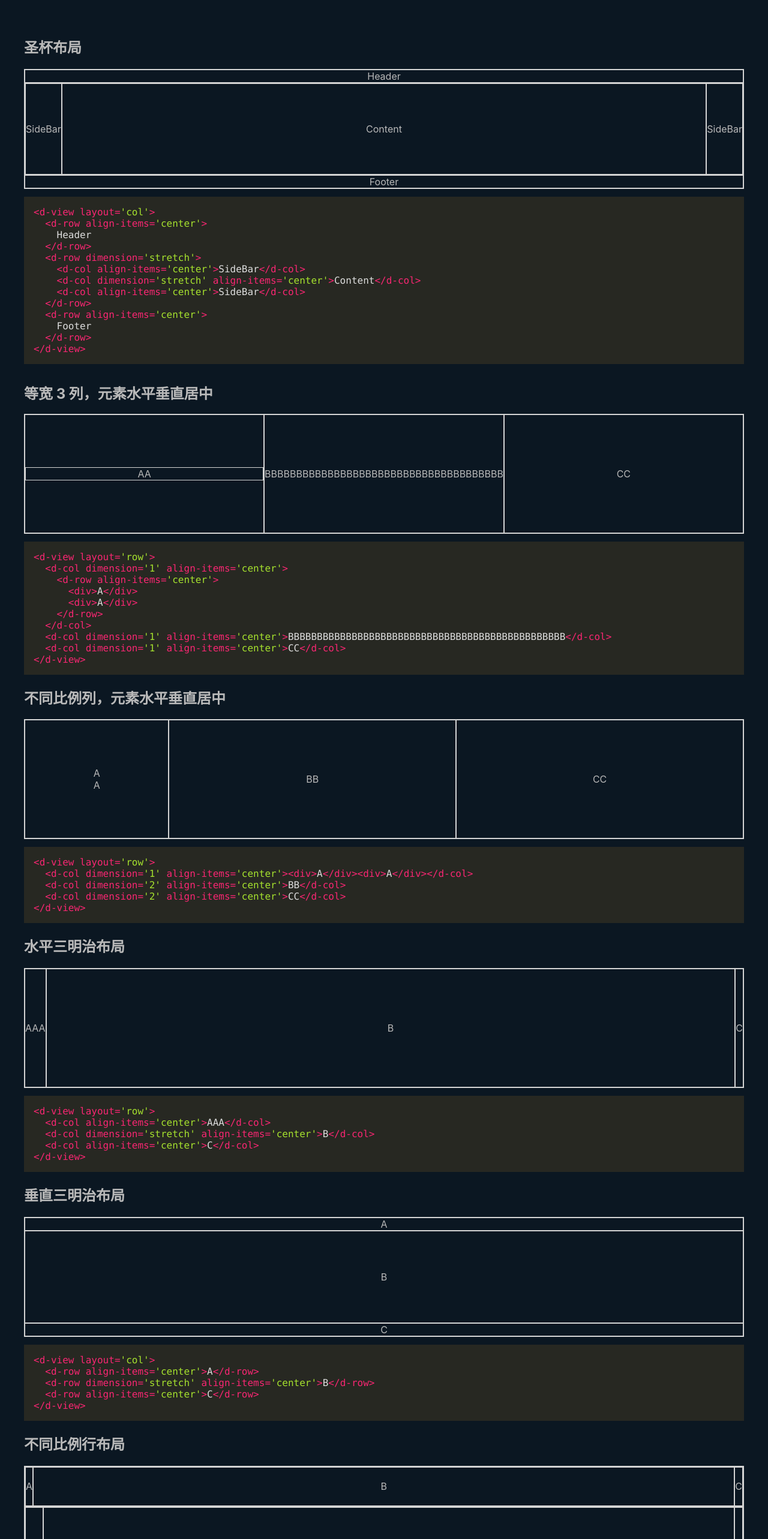
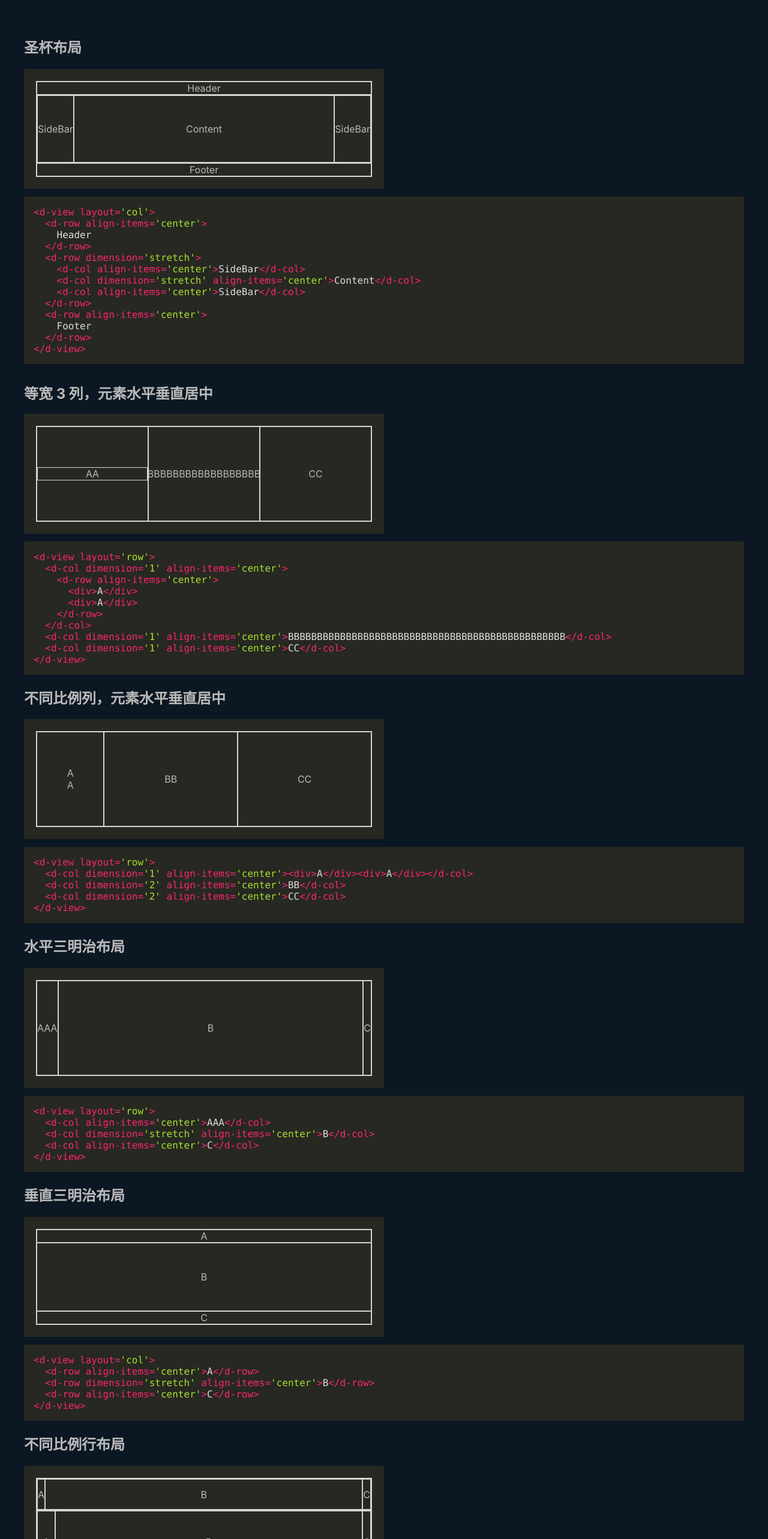
Before and after one commit to wenshin/dxml, a React (Create React App) app: page / in a window 1280 px wide. Shown: the top 2566 px of the page at 60% size. Built offline with nearby package versions, Linux system fonts and the light colour scheme.

Commit message:
feat: try to add gap attribute

```diff
--- a/public/index.html
+++ b/public/index.html
@@ -26,8 +26,8 @@
     -->
     <title>React App</title>
     <link rel="stylesheet"
-      href="//unpkg.com/@highlightjs/cdn-assets@11.3.1/styles/monokai.min.css">
-    <script src="//unpkg.com/@highlightjs/cdn-assets@11.3.1/highlight.min.js"></script>
+      href="https://cdnjs.cloudflare.com/ajax/libs/highlight.js/11.3.1/styles/monokai.min.css">
+    <script src="https://cdnjs.cloudflare.com/ajax/libs/highlight.js/11.3.1/highlight.min.js"></script>
     <script>hljs.highlightAll();</script>
   </head>
   <body>
--- a/src/App.css
+++ b/src/App.css
@@ -6,6 +6,17 @@ html,body,#root {
 
 d-view, d-row, d-col {
   border: solid 1px rgb(212, 212, 212);
+}
+
+.case-container {
+  /* width 默认设置 content 的宽度，所以整个容器的长度，将会是 640px，设置 border-box 修正该问题
+   * 子元素的 width 100% 是根据父容器的内容宽度计算
+   */
+  width: 600px;
+  height: 200px;
+  padding: 20px;
+  box-sizing: border-box;
+  background-color: #272822;
 }
 
 
--- a/src/App.tsx
+++ b/src/App.tsx
@@ -6,8 +6,8 @@ function App() {
     <div style={{ padding: 40 }}>
       <section>
         <h1>圣杯布局</h1>
-        <div style={{ height: '200px' }}>
-          <d-view layout='col'>
+        <div className='case-container'>
+          <d-view layout='col' gap='10px'>
             <d-row align-items='center'>
               Header
             </d-row>
@@ -41,7 +41,7 @@ function App() {
       </section>
       <section>
         <d-text><h1>等宽 3 列，元素水平垂直居中</h1></d-text>
-        <div style={{ height: '200px' }}>
+        <div className='case-container'>
           <d-view layout='row'>
             <d-col dimension='1' align-items='center'>
               <d-row align-items='center'>
@@ -70,7 +70,7 @@ function App() {
       </section>
       <section>
       <h1>不同比例列，元素水平垂直居中</h1>
-      <div style={{ height: '200px' }}>
+      <div className='case-container'>
         <d-view layout='row'>
           <d-col dimension='1' align-items='center'><div>A</div><div>A</div></d-col>
           <d-col dimension='2' align-items='center'>BB</d-col>
@@ -89,7 +89,7 @@ function App() {
       </section>
       <section>
         <h1>水平三明治布局</h1>
-        <div style={{ height: '200px' }}>
+        <div className='case-container'>
           <d-view layout='row'>
             <d-col align-items='center'>AAA</d-col>
             <d-col dimension='stretch' align-items='center'>B</d-col>
@@ -108,7 +108,7 @@ function App() {
       </section>
       <section>
         <h1>垂直三明治布局</h1>
-        <div style={{ height: '200px' }}>
+        <div className='case-container'>
           <d-view layout='col'>
             <d-row align-items='center'>A</d-row>
             <d-row dimension='stretch' align-items='center'>B</d-row>
@@ -127,7 +127,7 @@ function App() {
       </section>
       <section>
         <h1>不同比例行布局</h1>
-        <div style={{ height: '200px' }}>
+        <div className='case-container'>
           <d-view layout='col'>
             <d-row dimension='1'>
               <d-col align-items='center'>A</d-col>
@@ -160,7 +160,7 @@ function App() {
       </section>
       <section>
         <h1>浮动元素定位</h1>
-        <div style={{ height: '200px' }}>
+        <div className='case-container'>
           <d-view>
             <d-float class='my-class' align='top'>top</d-float>
             <d-float align='right-top'>right-top</d-float>
--- a/src/dxml/col.ts
+++ b/src/dxml/col.ts
@@ -4,7 +4,11 @@ declare global {
       'd-col': React.DetailedHTMLProps<
         React.HTMLAttributes<HTMLElement> & {
           class?: string;
+          /**
+           * stretch | 1 | 2 | 3
+           */
           dimension?: 'stretch' | string;
+          gap?: string;
         },
         HTMLElement
       >; // Normal web component
--- a/src/dxml/index.ts
+++ b/src/dxml/index.ts
@@ -14,7 +14,7 @@ if (!document.getElementById(CommonStyleId)) {
   style.id = CommonStyleId;
 
   style.textContent = `
-  ${Row.tag}, ${Col.tag}, [layout="row"],[layout="col"] {
+  ${Row.tag}, ${Col.tag}, [layout="row"], [layout="col"] {
     position: relative;
     display: flex;
     box-sizing: border-box;
--- a/src/dxml/layer.ts
+++ b/src/dxml/layer.ts
@@ -1,4 +1,4 @@
-type Mask = 'none' | string;
+type Mask = 'none' | 'black' | 'white' | string;
 
 declare global {
   namespace JSX {
@@ -34,6 +34,16 @@ export class Layer extends HTMLElement {
         height: 100%;
         width: 100%;
         overflow: visible;
+      }
+      ${Layer.tag}[mask="none"] {
+        pointer-events: none;
+        background-color: transparent;
+      }
+      ${Layer.tag}[mask="white"] {
+        background-color: #ffffffbb;
+      }
+      ${Layer.tag}[mask="black"] {
+        background-color: #00000073;
       }`;
       document.head.appendChild(style);
     }
@@ -43,7 +53,8 @@ export class Layer extends HTMLElement {
     const mask = this.getAttribute('mask') || 'none';
     switch (mask) {
       case 'none':
-        this.setAttribute('style', 'pointer-events: none; background-color: transparent;');
+      case 'white':
+      case 'black':
         break;
       default:
         this.setAttribute('style', `background-color: ${mask};`);
--- a/src/dxml/row.ts
+++ b/src/dxml/row.ts
@@ -4,7 +4,11 @@ declare global {
       'd-row': React.DetailedHTMLProps<
         React.HTMLAttributes<HTMLElement> & {
           class?: string;
+          /**
+           * stretch | 1 | 2 | 3
+           */
           dimension?: 'stretch' | string;
+          gap?: string;
         },
         HTMLElement
       >; // Normal web component
--- a/src/dxml/util.ts
+++ b/src/dxml/util.ts
@@ -52,11 +52,18 @@ export function getFlexAlignCSS(tag: string) {
   }`;
 }
 
+/**
+ * 这块操作很容导致 recalc style 和 layout 性能问题，严重可以达到 10ms 及以上
+ * @param elem
+ * @returns
+ */
 export function getLineHeight(elem: HTMLElement) {
   if (!elem.parentNode) return 0;
   const temp = document.createElement(elem.tagName === 'D-TEXT' ? 'span' : elem.tagName);
   const style = window.getComputedStyle(elem);
-  temp.setAttribute("style", "margin:0; padding:0; width: 0;"
+  temp.setAttribute("style", "margin:0; padding:0; width: 0; "
+      + "position: absolute; "
+      + "visbility: hidden; "
       + "line-height:" + style.lineHeight + "; "
       + "font-family:" + style.fontFamily + "; "
       + "font-size:" + style.fontSize);
--- a/src/dxml/view.ts
+++ b/src/dxml/view.ts
@@ -6,7 +6,7 @@ declare global {
       'd-view': React.DetailedHTMLProps<React.HTMLAttributes<HTMLElement> & {
         class?: string;
         layout?: 'row' | 'col';
-        dimension?: 'equal' | 'stretch' | string;
+        gap?: string;
         'align-items'?: PositionType;
       }, HTMLElement>; // Normal web component
     }
@@ -33,13 +33,6 @@ export class View extends HTMLElement {
       document.head.appendChild(style);
     }
   }
-
-  connectedCallback() {
-    const dimension = this.getAttribute('dimension');
-    if (dimension !== 'stretch' && dimension && this.parentElement) {
-      this.style.flexGrow = dimension;
-    }
-  }
 }
 
 customElements.define(View.tag, View);
```
